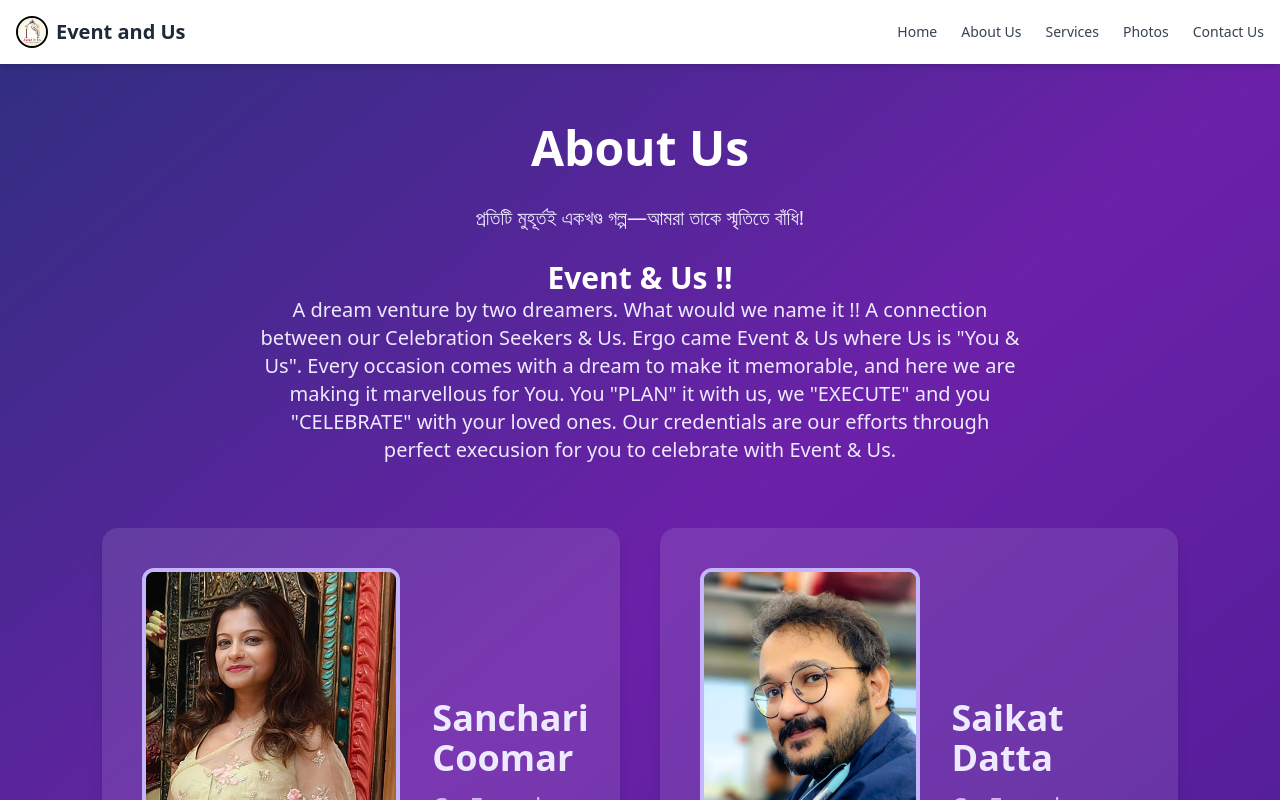
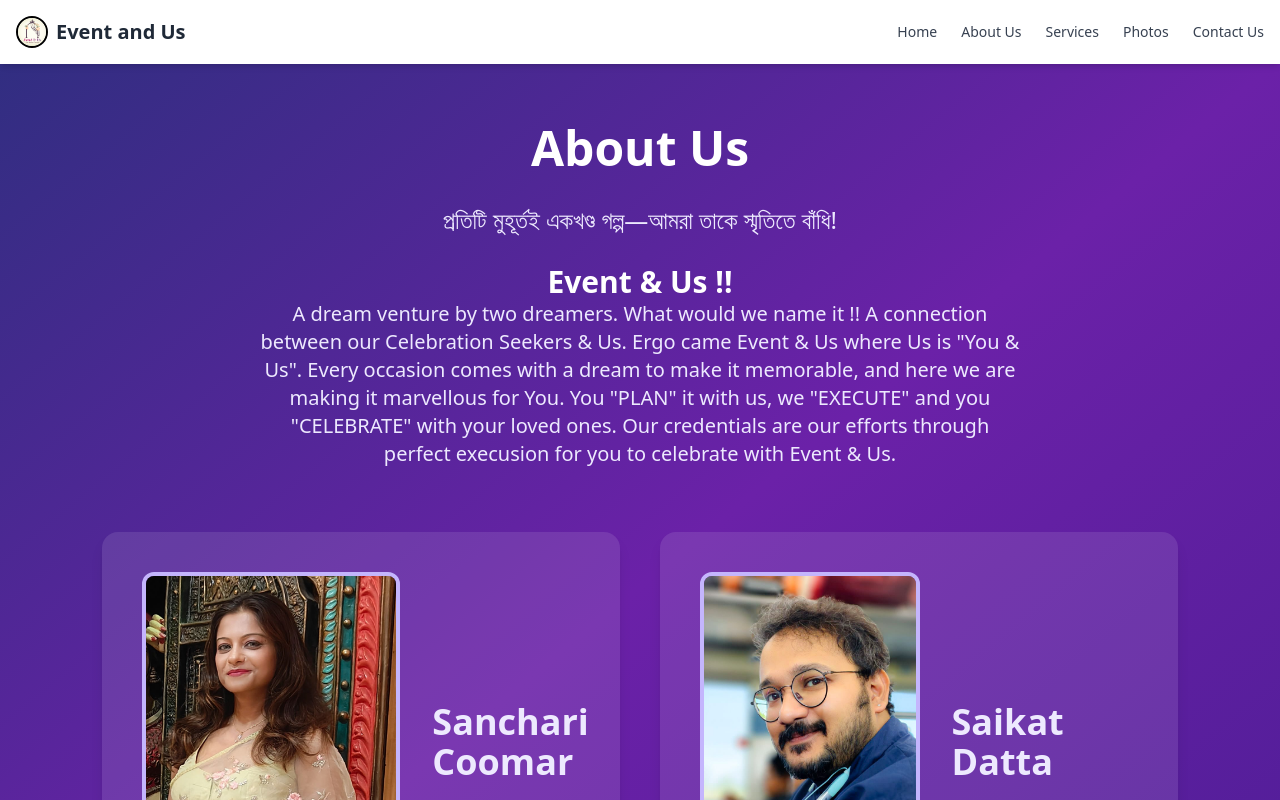
Before and after one commit to arnabjoy123/eventAndUs, a React (Vite) app: page /about-us in a window 1280 px wide. Shown: the top 800 px of the page. Built offline with nearby package versions, Linux system fonts and the light colour scheme.

Commit message:
Increased bengali font size

```diff
--- a/src/pages/AboutUs.jsx
+++ b/src/pages/AboutUs.jsx
@@ -20,7 +20,9 @@ export default function AboutUs() {
           About Us
         </h1>
         <p className="text-center text-lg md:text-xl max-w-3xl mx-auto mb-16 text-violet-100">
-          প্রতিটি মুহূর্তই একখণ্ড গল্প—আমরা তাকে স্মৃতিতে বাঁধি!
+          <span className="text-2xl">
+            প্রতিটি মুহূর্তই একখণ্ড গল্প—আমরা তাকে স্মৃতিতে বাঁধি!
+          </span>
           <br />
           <br />{" "}
           <span className="text-3xl font-semibold text-white">
```
